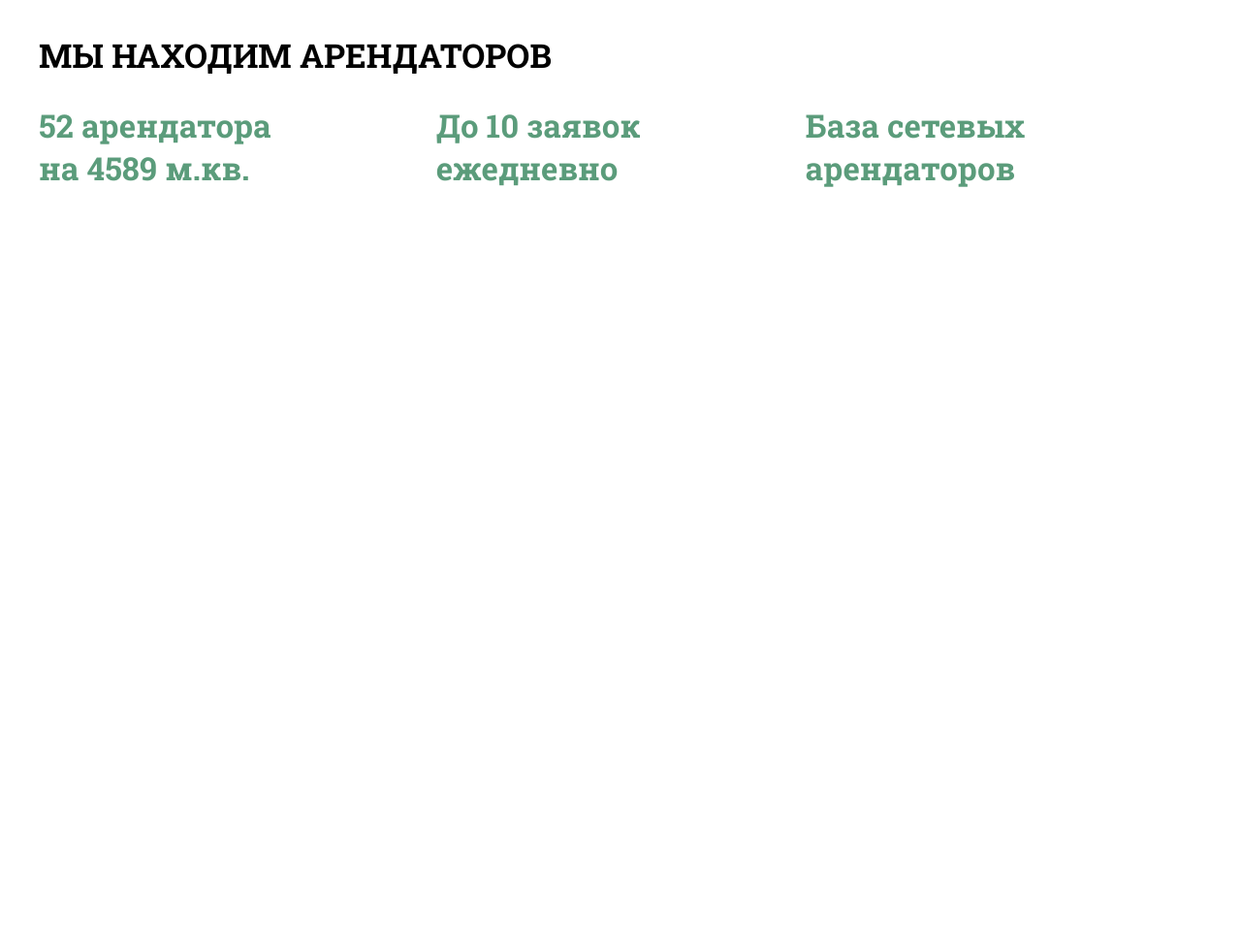
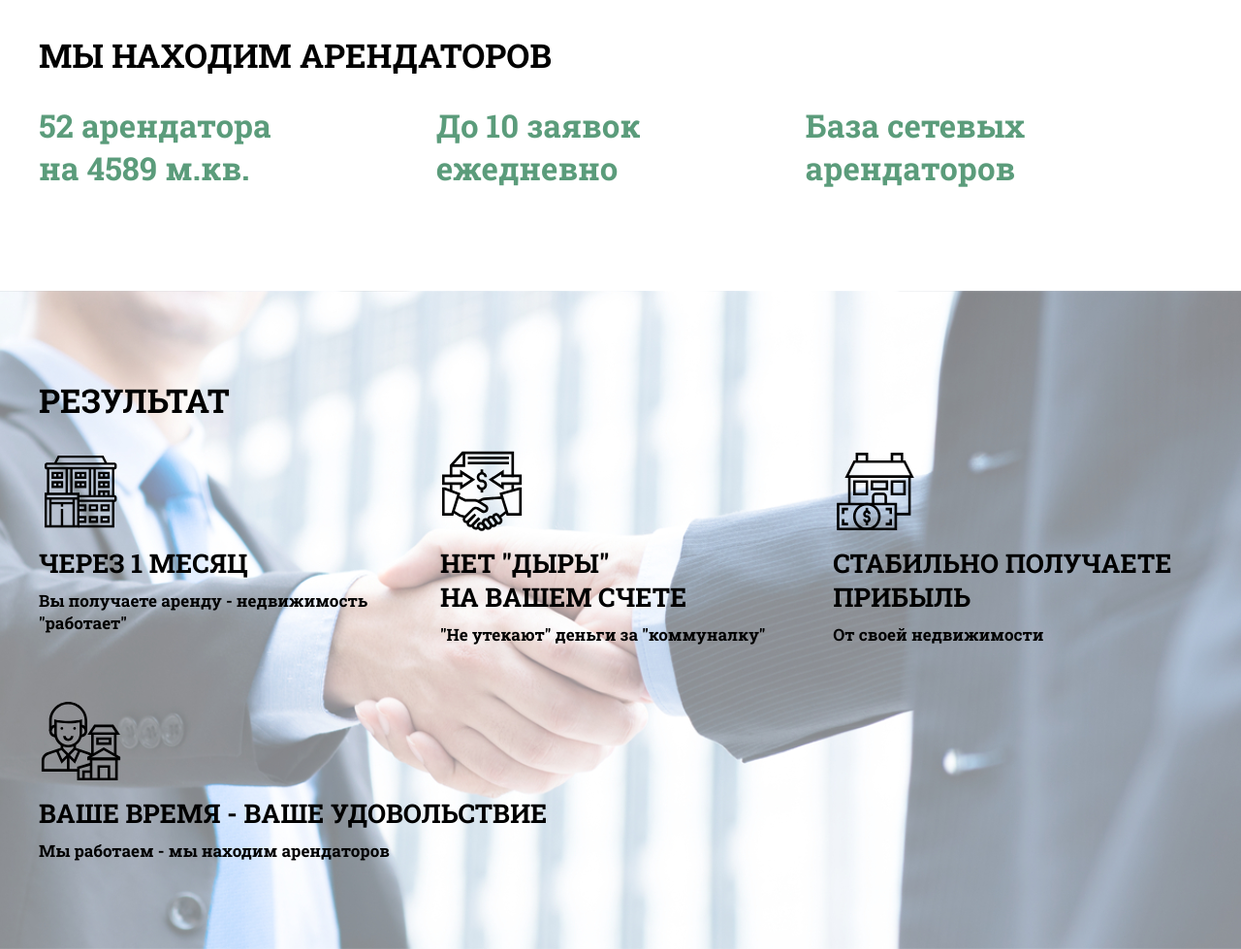
Before and after one commit to MarianVytak/CREM, a website: page src/index.html in a window 1280 px wide. Shown: the part 1846-2825 px from the top of the page at 97% size. Before the commit the page ends 2146 px from the top, so only its background shows below. Drawn offline with nearby package versions, Linux system fonts and the light colour scheme; files that its build step writes are made by us from their sources.

Commit message:
Added Section 5.

```diff
--- a/src/assets/sass/style.scss
+++ b/src/assets/sass/style.scss
@@ -7,6 +7,7 @@ Table of contents
 ## Section 2
 ## Section 3
 ## Section 4
+## Section 5
 *******************/
 
 
@@ -33,3 +34,7 @@ Table of contents
 /* ## Section 4
 ====================*/
 @import "../../templates/section-4/section-4";
+
+/* ## Section 5
+====================*/
+@import "../../templates/section-5/section-5";
--- /dev/null
+++ b/src/templates/section-5/section-5.html
@@ -0,0 +1,50 @@
+<div class="section-5">
+    <div class="container">
+
+        <h2 class="h2">результат</h2>
+
+        <div class="section-5__grid">
+            <div class="section-5__grid_item">
+                <div class="section-5__grid_item_icon">
+                    <img src="../../assets/img/icons/section-5__icon-1.svg" alt="">
+                </div>
+                <div class="section-5__grid_item_title">Через 1 месяц</div>
+                <div class="section-5__grid_item_desc">
+                    Вы получаете аренду - недвижимость
+                    "работает"
+                </div>
+            </div>
+            <div class="section-5__grid_item">
+                <div class="section-5__grid_item_icon">
+                    <img src="../../assets/img/icons/section-5__icon-2.svg" alt="">
+                </div>
+                <div class="section-5__grid_item_title">
+                    Нет "дыры" <br>
+                    на вашем счете
+                </div>
+                <div class="section-5__grid_item_desc">"Не утекают" деньги за "коммуналку"</div>
+            </div>
+            <div class="section-5__grid_item">
+                <div class="section-5__grid_item_icon">
+                    <img src="../../assets/img/icons/section-5__icon-3.svg" alt="">
+                </div>
+                <div class="section-5__grid_item_title">
+                    Стабильно получаете
+                    прибыль
+                </div>
+                <div class="section-5__grid_item_desc">От своей недвижимости</div>
+            </div>
+            <div class="section-5__grid_item">
+                <div class="section-5__grid_item_icon">
+                    <img src="../../assets/img/icons/section-5__icon-4.svg" alt="">
+                </div>
+                <div class="section-5__grid_item_title">Ваше время - Ваше удовольствие</div>
+                <div class="section-5__grid_item_desc">Мы работаем - мы находим арендаторов</div>
+            </div>
+        </div>
+        <!-- /.section-5__grid -->
+
+    </div>
+    <!-- /.container -->
+</div>
+<!-- /.section-5 -->
--- /dev/null
+++ b/src/templates/section-5/section-5.scss
@@ -0,0 +1,40 @@
+.section-5 {
+  padding: 90px 0;
+  background-image: url(../../assets/img/bg/section-5.jpg);
+  background-position: center;
+  background-size: cover;
+}
+
+.section-5__grid {
+  display: grid;
+  grid-template-columns: auto auto auto;
+  grid-column-gap: 70px;
+  grid-row-gap: 55px;
+}
+
+.section-5__grid_item {
+  &:last-child {
+    grid-column-start: 1;
+    grid-column-end: 4;
+  }
+}
+
+.section-5__grid_item_icon {
+  width: 85px;
+  height: 85px;
+  display: flex;
+  align-items: center;
+}
+
+.section-5__grid_item_title {
+  margin-top: 15px;
+  font-weight: bold;
+  font-size: 27px;
+  text-transform: uppercase;
+}
+
+.section-5__grid_item_desc {
+  margin-top: 10px;
+  font-weight: bold;
+  font-size: 17px;
+}
```
Also changed, not shown: src/index.html (+1 -0 lines), src/assets/img/bg/section-5.jpg (added), src/assets/img/icons/section-5__icon-1.svg (added), src/assets/img/icons/section-5__icon-2.svg (added), src/assets/img/icons/section-5__icon-3.svg (added), src/assets/img/icons/section-5__icon-4.svg (added).
